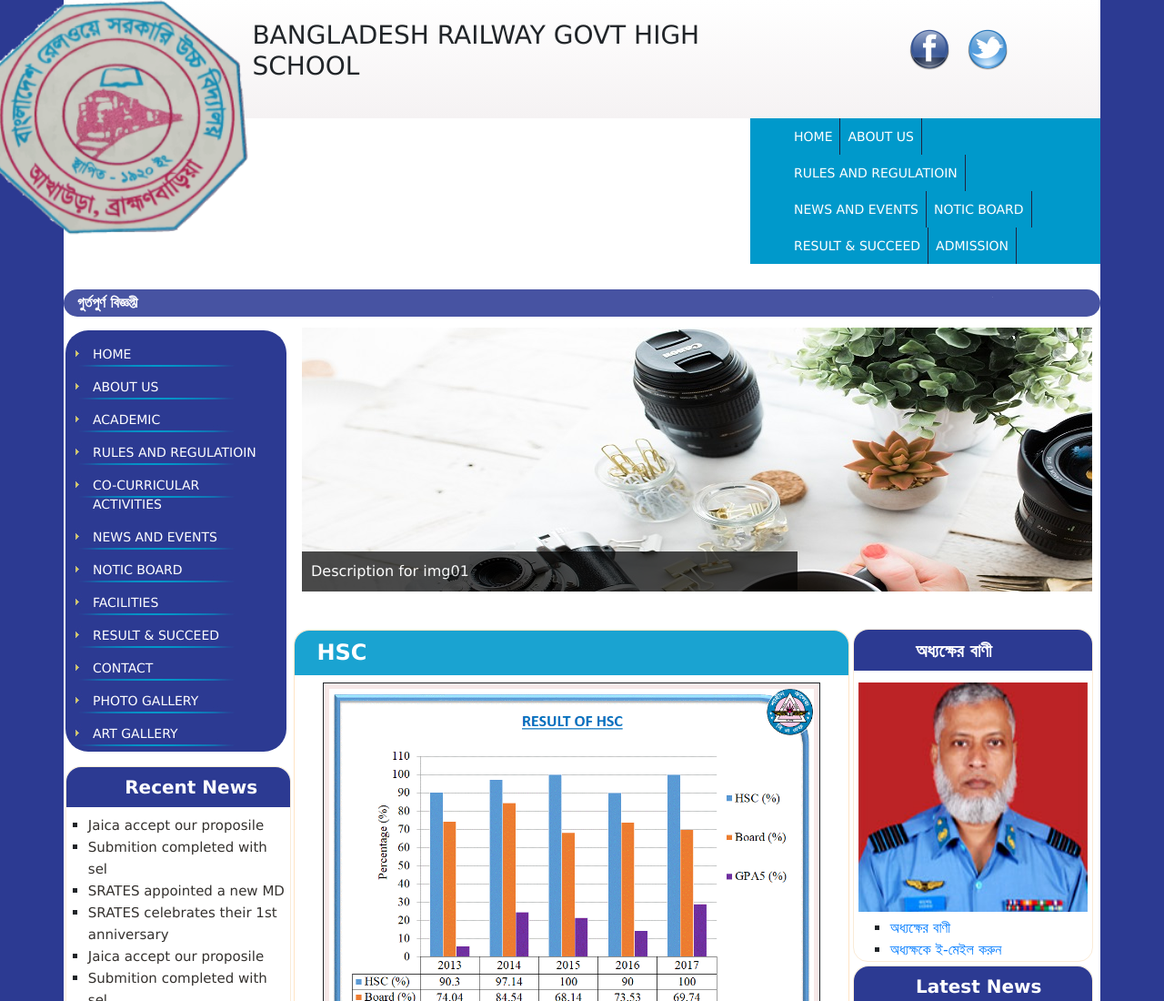
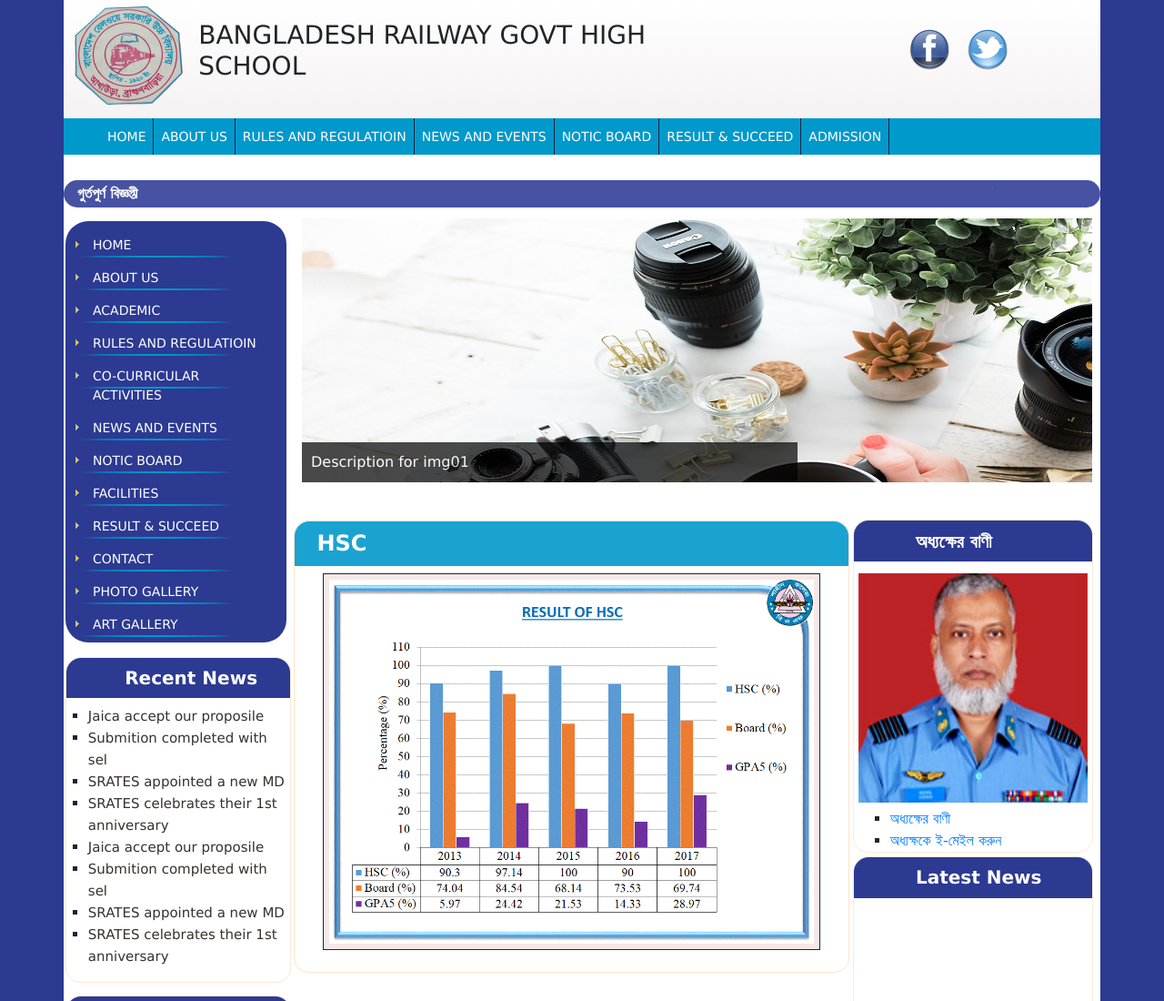
Before and after one commit to Farhashihab/BRGHS.github.io, a plain HTML site: page HSC.html in a window 1280 px wide. Shown: the top 1100 px of the page at 91% size. Drawn offline with Linux system fonts and the light colour scheme.

Commit message:
css change

```diff
--- a/Assets/Css/bf.css
+++ b/Assets/Css/bf.css
@@ -14,11 +14,12 @@ body{
 	float: left;
 }
 .logo img {
-	    float: left;
-    width: 40%;
-    padding-left: 0%;
-    margin-left: -14%;
-    margin-top: -2%;
+	  float: left;
+    width: 17%;
+padding-left: 0%;
+margin-left: -1%;
+margin-top: 0%;
+margin-right: 2%;
 }
 .logo h2 {
 	margin-left: 14%;
```
